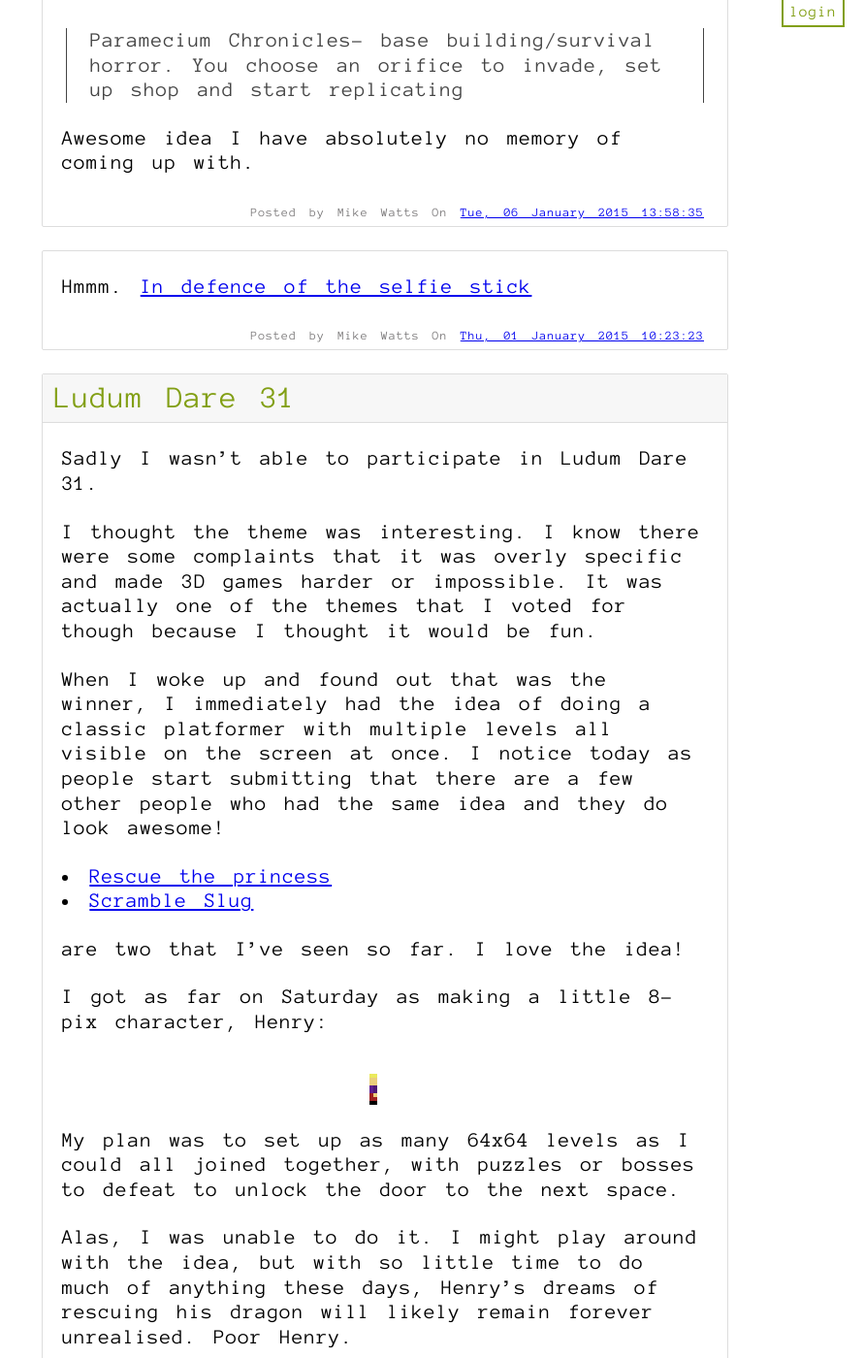
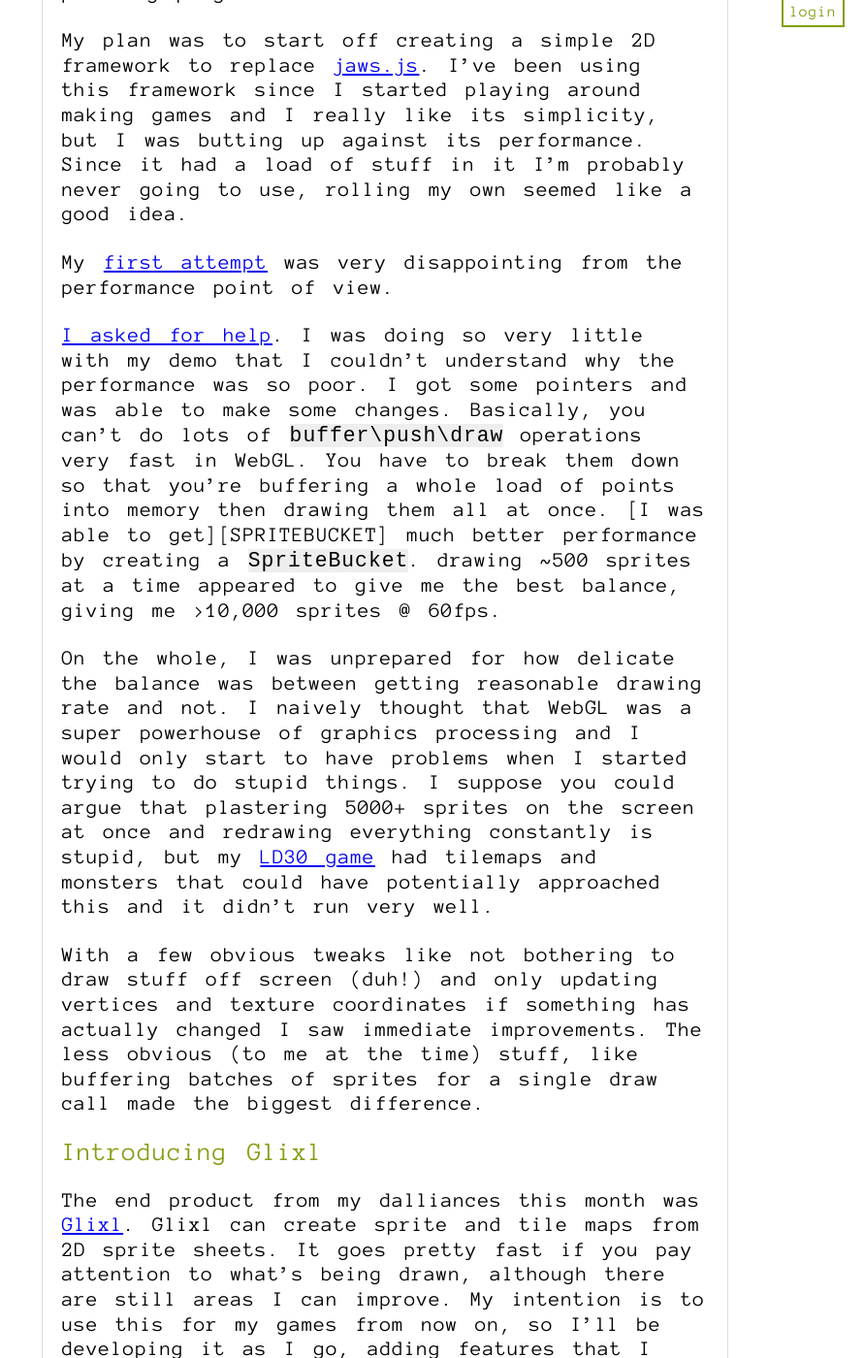
Before and after one commit to MalphasWats/MalphasWats.github.io, a Jekyll site: the page built from index.html, in a window 1280 px wide and 1400 px high, scrolled down 5024 px. Shown: the whole window at 97% size, without its empty margins (389-1280 px from the left). Built offline with Jekyll 4.4.1, drawn with Linux system fonts in a browser that asks for light colours; Markdown is read by kramdown in place of the engine named in the settings; some of the changed text lies outside the part shown.

Commit message:
New post: Adventures in WebGL

```diff
--- a/_posts/2014-10-21-webgl.markdown
+++ b/_posts/2014-10-21-webgl.markdown
@@ -13,3 +13,7 @@ I've made it much easier for myself to post and edit blog stuff. This can be a k
 * [An Introduction to WebGL](https://dev.opera.com/articles/introduction-to-webgl-part-1/)
 
 Ultimately, I'd like to produce a simple javascript library that's as easy to use as [Jaws.js](http://jawsjs.com/), starting with 2d as it's the performance increase that I'm interested in.
+
+Update 2015-01-27: I made one! [glixl][GLIXL] is a 2D tile/sprite library for WebGL.
+
+[GLIXL]: https://github.com/MalphasWats/glixl
--- /dev/null
+++ b/_posts/2015-01-26-Adventures-in-WebGL.markdown
@@ -0,0 +1,58 @@
+---
+layout: post
+title: Adventures in WebGL
+date: 2015-01-26 12:50
+---
+
+Back in October [I mentioned][POST] that I was looking at learning WebGL. I finally managed to find some time to do it this month
+and have made some pleasing progress.
+
+My plan was to start off creating a simple 2D framework to replace [jaws.js][JAWS]. I've been using this framework since I started
+playing around making games and I really like its simplicity, but I was butting up against its performance. Since it had a load of
+stuff in it I'm probably never going to use, rolling my own seemed like a good idea.
+
+My [first attempt][GLIXL_TEST] was very disappointing from the performance point of view.
+
+[I asked for help][STACKOVERFLOW]. I was doing so very little with my demo that I couldn't understand why the performance was so poor.
+I got some pointers and was able to make some changes. Basically, you can't do lots of `buffer\push\draw` operations very fast in WebGL.
+You have to break them down so that you're buffering a whole load of points into memory then drawing them all at once. [I was able to get][SPRITEBUCKET]
+much better performance by creating a `SpriteBucket`. drawing ~500 sprites at a time appeared to give me the best balance,
+giving me >10,000 sprites @ 60fps.
+
+On the whole, I was unprepared for how delicate the balance was between getting reasonable drawing rate and not. I naively thought that
+WebGL was a super powerhouse of graphics processing and I would only start to have problems when I started trying to do stupid things. I
+suppose you could argue that plastering 5000+ sprites on the screen at once and redrawing everything constantly is stupid, but my
+[LD30 game][LD30] had tilemaps and monsters that could have potentially approached this and it didn't run very well.
+
+With a few obvious tweaks like not bothering to draw stuff off screen (duh!) and only updating vertices and texture coordinates if something
+has actually changed I saw immediate improvements. The less obvious (to me at the time) stuff, like buffering batches of sprites for a
+single draw call made the biggest difference.
+
+## Introducing Glixl
+
+The end product from my dalliances this month was [Glixl][GLIXL]. Glixl can create sprite and tile maps from 2D sprite sheets. It goes
+pretty fast if you pay attention to what's being drawn, although there are still areas I can improve. My intention is to use this for
+my games from now on, so I'll be developing it as I go, adding features that I need. Some things that I still need to work on:
+
+* Mouse & Touch controls
+* Tilemap path finding
+* Animated tiles
+
+and I need to improve the SpriteBucket object as it has a few things I feel are hacky. Overall though, it does exactly what I want it to do.
+
+I've started making a simple game, [Dojo Master][DOJOMASTER]. to test it too, which is working out quite nicely. So far I only had to [add 1 feature][CFC7691] to get it working.
+
+[Dojo Master][DOJOMASTER].
+
+
+
+
+[POST]: http://www.subdimension.co.uk/2014/10/21/webgl.html
+[JAWS]: http://jawsjs.com/
+[GLIXL_TEST]: http://games.subdimension.co.uk/webgl/unoptimized.html
+[GLIXL_TEST]: http://games.subdimension.co.uk/webgl/optimized.html
+[STACKOVERFLOW]: http://stackoverflow.com/questions/27905214/why-is-my-simple-webgl-demo-so-slow
+[LD30]: http://games.subdimension.co.uk/LD30/
+[GLIXL]: https://github.com/MalphasWats/glixl
+[CFC7691]: https://github.com/MalphasWats/glixl/commit/cfc7691f49d6a4b3d2efb2d35dd22b1b834ac1e0
+[DOJOMASTER]: http://games.subdimension.co.uk/DojoMaster/
```
